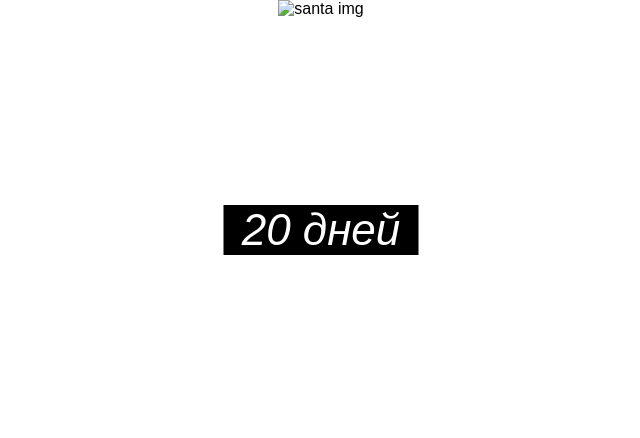
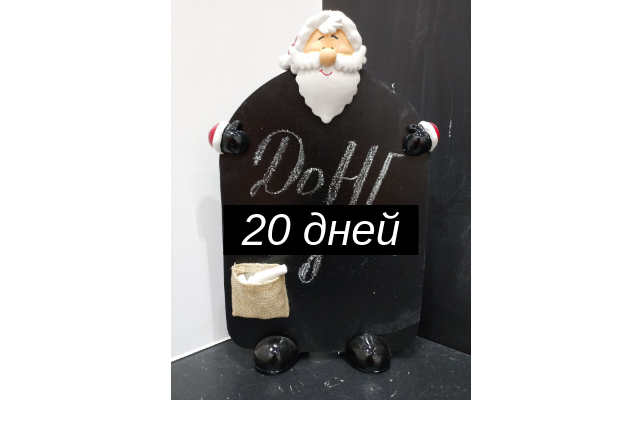
Before and after one commit to speker2010/newyear_counter, a plain HTML site: page docs/index.html in a window 1280 px wide. Shown: the whole page, without its empty margins (319-959 px from the left). Drawn offline with Linux system fonts and the light colour scheme; the site is published under a folder, as on GitHub Pages, so addresses that start at the root find nothing.

Commit message:
Fix missing image

```diff
--- a/docs/index.html
+++ b/docs/index.html
@@ -31,7 +31,7 @@
 </head>
 <body>
     <div class="counter">
-        <img src="/img/bg.jpg" alt="santa img" width="300">
+        <img src="img/bg.jpg" alt="santa img" width="300">
         <div id="counter" class="counter__digits">
         </div>
     </div>
```
